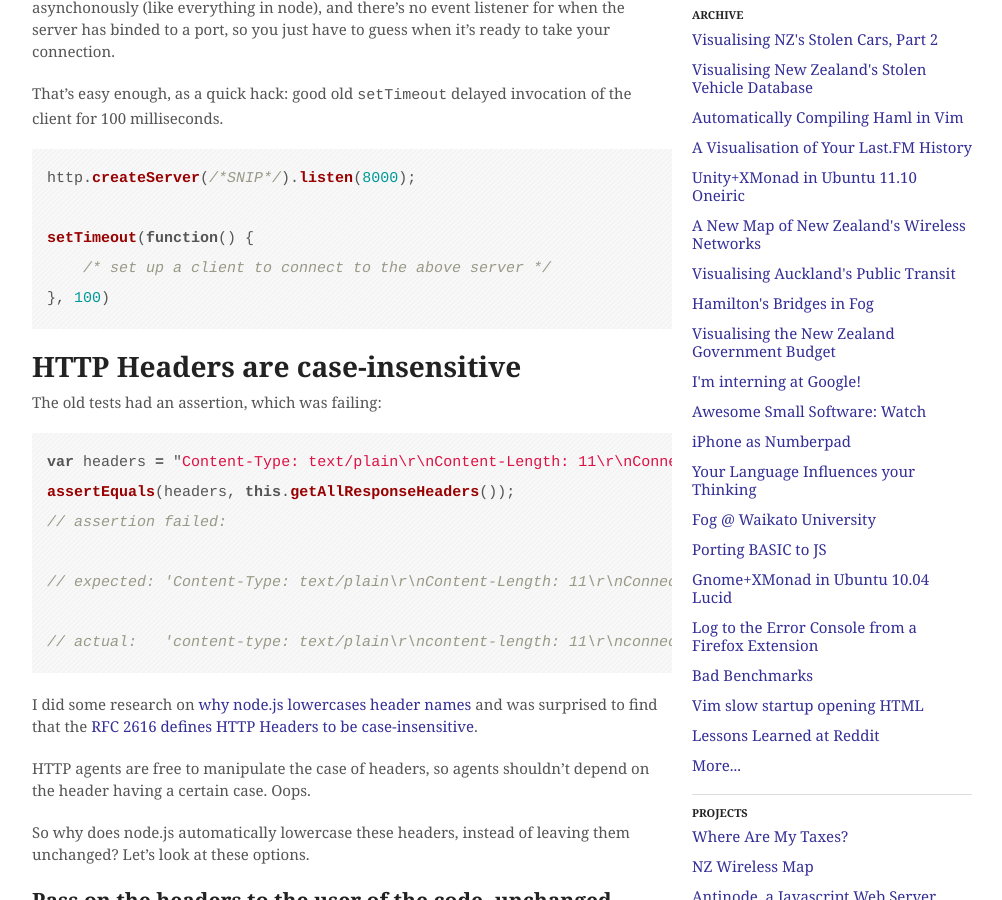
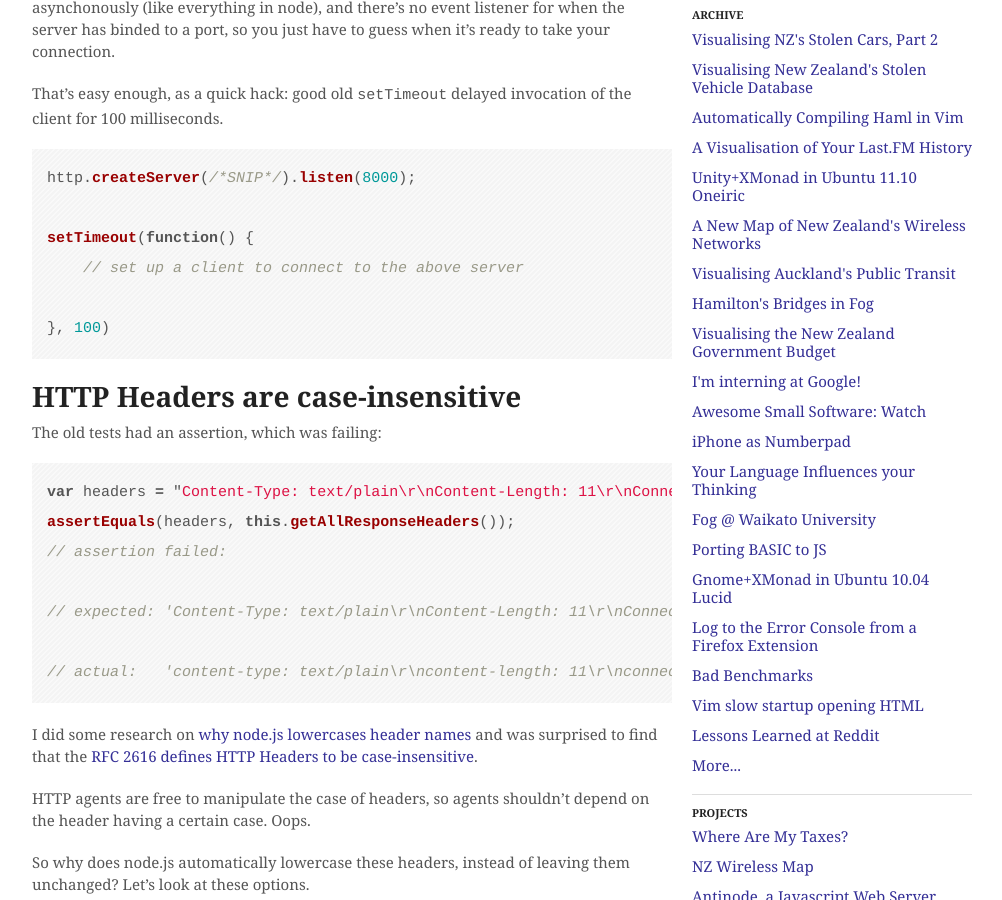
Before and after one commit to mhansen/jekyll-blog, a Jekyll site: the page built from _posts/2010-03-29-node-xmlhttprequest.markdown, in a window 1280 px wide and 900 px high, scrolled down 522 px. Shown: the whole window, without its empty margins (138-1140 px from the left). Built offline with Jekyll 4.4.1, drawn with Linux system fonts in a browser that asks for light colours; Markdown is read by kramdown in place of the engine named in the settings; comment, search, counter and statistics services are not loaded.

Commit message:
update to jekyll 1.0

```diff
--- a/_posts/2010-02-11-git-repo-inside-git.markdown
+++ b/_posts/2010-02-11-git-repo-inside-git.markdown
@@ -38,7 +38,7 @@ Submodules are a way of importing code from other git repositories into your sou
 
 {% highlight sh %}
 cd my_git_repo_root
-git submodule add <remote repository> <local path>
+git submodule add *remote repository* *local path*
 {% endhighlight %}
 
 This will checkout the remote repository into the local path, and records the
--- a/_posts/2010-03-29-node-xmlhttprequest.markdown
+++ b/_posts/2010-03-29-node-xmlhttprequest.markdown
@@ -31,7 +31,7 @@ of the client for 100 milliseconds.
 http.createServer(/*SNIP*/).listen(8000);
 
 setTimeout(function() {
-    /* set up a client to connect to the above server */
+    // set up a client to connect to the above server
 }, 100)
 {% endhighlight %}
 
@@ -65,11 +65,11 @@ match on the headers. [Not trivial when the headers are given as keys to an obje
 {% highlight js %}
 var contentType;
 for (var header in req.headers) {
-    //case insensitive match
-    if (header.match(/Content-Type/i) {
-            contentType = req.headers[header];
-            break;
-    }
+  //case insensitive match
+  if (header.match(/Content-Type/i) {
+    contentType = req.headers[header];
+    break;
+  }
 }
 {% endhighlight %}
 
```
Also changed, not shown: 1 other file.
